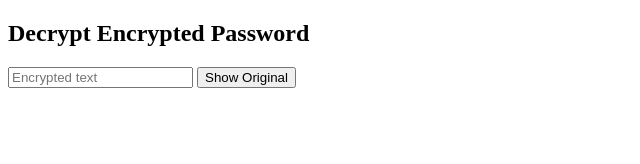
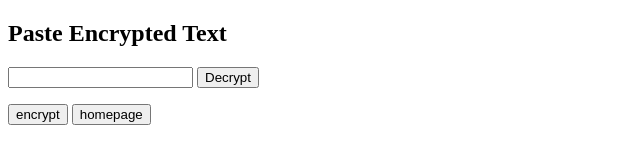
Before and after one commit to developerdhruba/Pass-ency, a plain HTML site: page decrypt.html in a window 1280 px wide. Shown: the whole page, without its empty margins (0-640 px from the left). Drawn offline with Linux system fonts and the light colour scheme.

Commit message:
Update decrypt.html

```diff
--- a/decrypt.html
+++ b/decrypt.html
@@ -5,9 +5,11 @@
   <script type="module" src="decrypt.js"></script>
 </head>
 <body>
-  <h2>Decrypt Encrypted Password</h2>
-  <input id="encInput" placeholder="Encrypted text">
-  <button onclick="decrypt()">Show Original</button>
-  <p id="output"></p>
+  <h2>Paste Encrypted Text</h2>
+<input id="encInput" type="text">
+<button onclick="decrypt()">Decrypt</button>
+<p id="output"></p>
+<button onclick="window.location.href='encrypt.html'">encrypt</button>
+  <button onclick="window.location.href='index.html'">homepage</button>
 </body>
 </html>
```
